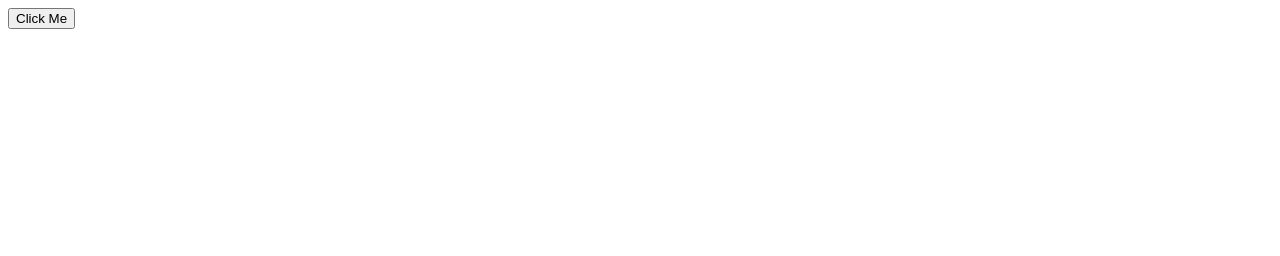
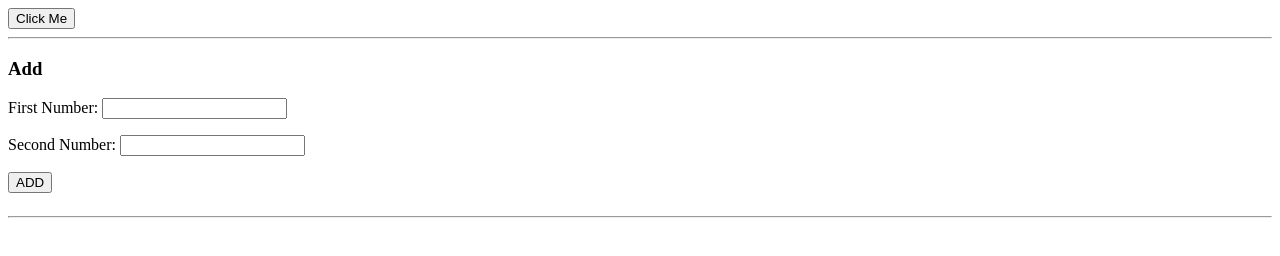
Before and after one commit to nagmabano/JavaScriptBasics, a plain HTML site: page index.htm in a window 1280 px wide. Drawn offline with Linux system fonts and the light colour scheme.

Commit message:
addition

```diff
--- /dev/null
+++ b/add.js
@@ -0,0 +1,7 @@
+function add(){
+    var a,b,c;
+    var a = Number(document.getElementById("first-add").value);
+    var b = Number(document.getElementById("second-add").value);
+    var c = a + b;
+    document.getElementById("answer").innerText = c;
+}
--- a/index.htm
+++ b/index.htm
@@ -6,6 +6,18 @@
     </head>
     <body>
       <button onclick="hello()">Click Me</button>
-        <script src="script.js"></script>
+      <hr>
+      <h3>Add</h3>
+      <p>First Number: <input id="first-add"></p>
+      <p>Second Number: <input id="second-add"></p>
+      <button onclick="add()">ADD</button>
+      <h5 id="answer"></h5>
+      <hr>
+
+
+
+      <script src="add.js"></script>
+      <script src="script.js"></script>
+
     </body>
 </html>
```
